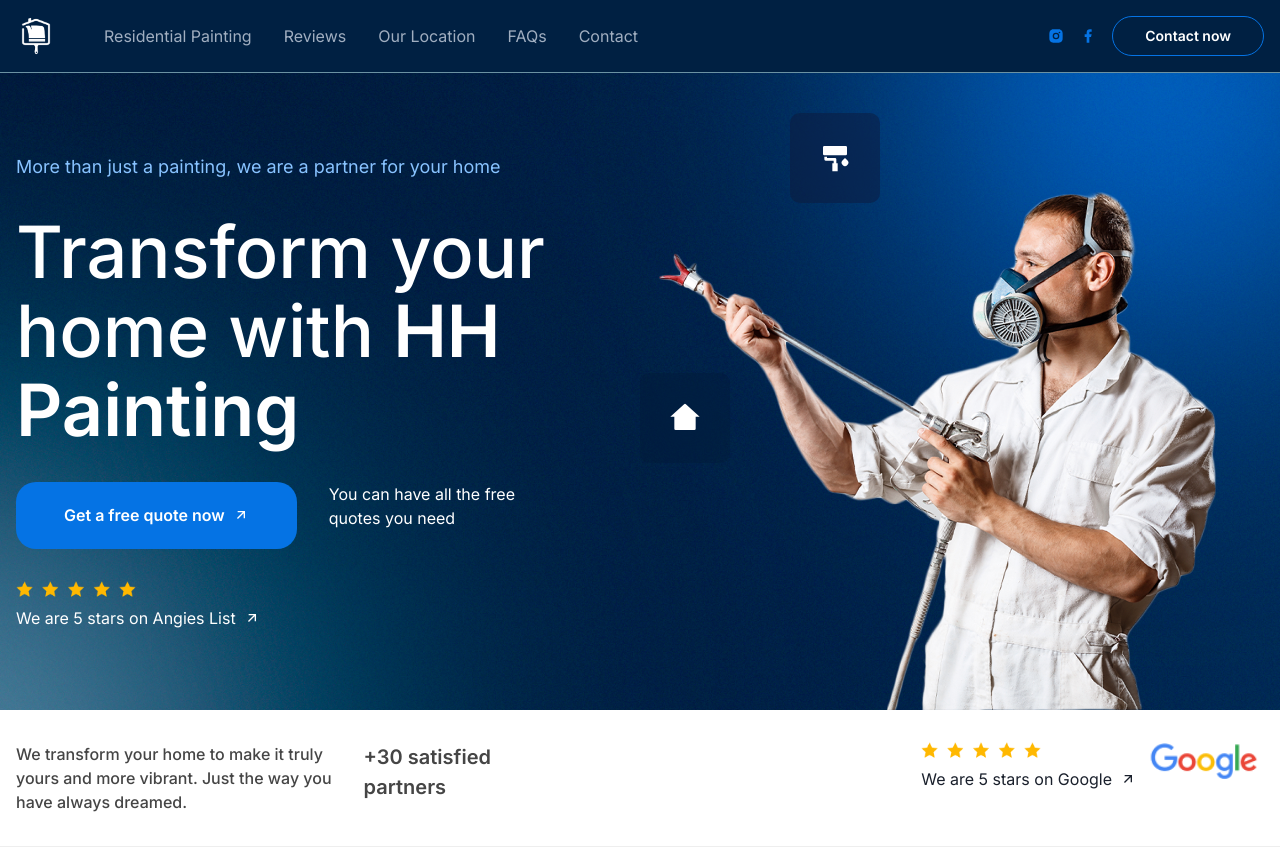
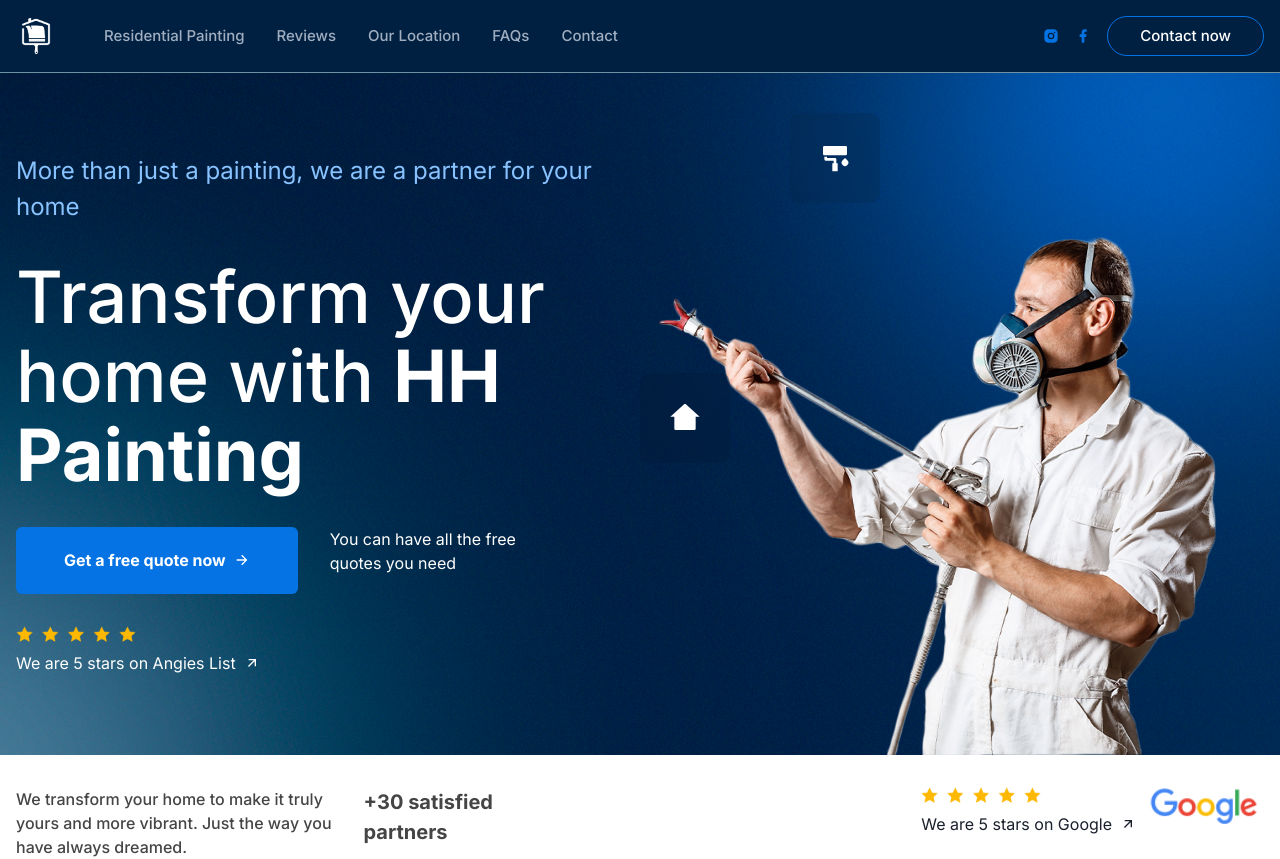
Before and after one commit to murilodacios/hhpainting, a Next.js app: page / in a window 1280 px wide. Shown: the top 859 px of the page. Built offline with nearby package versions, Linux system fonts and the light colour scheme.

Commit message:
Add new adjusts

```diff
--- a/src/components/Header.tsx
+++ b/src/components/Header.tsx
@@ -11,9 +11,16 @@ export function Header() {
             <Stack bg="#002042" borderBottom="1px solid #6C92A3" fontFamily="Inter">
                 <HStack maxW={1400} w="100%" margin="0 auto" justify="space-between" align="center" px="4">
                     <HStack py="4" spacing={12}>
-                        <Image src="/logo.png" w="40px" color="white"/>
+                        <Image src="/logo.png" w="40px" color="white" />
 
-                        <HStack spacing="8" color="gray.400" display={{ base: "none", md: "flex" }}>
+                        <HStack
+                            spacing="8"
+                            color="gray.400"
+                            display={{ base: "none", md: "flex" }}
+                            fontStyle="normal"
+                            fontWeight="500"
+                            fontSize="15px"
+                        >
                             <Link href="/#services">
                                 <Text cursor="pointer" _hover={{ color: "#0573E4" }}>Residential Painting</Text>
                             </Link>
@@ -45,8 +52,14 @@ export function Header() {
                         </Link>
 
                         <Link href="tel:+13523542939">
-                            <Button border="1px solid #0573E4" borderRadius="20" color="#fff" px="8" bg="transparent" _hover={{bg: "#002042"}}>
-                                <Text fontSize="sm"> Contact now</Text>
+                            <Button border="1px solid #0573E4" borderRadius="20" color="#fff" px="8" bg="transparent" _hover={{ bg: "#002042" }}>
+                                <Text
+                                    fontStyle="normal"
+                                    fontWeight="500"
+                                    fontSize="15px"
+                                >
+                                    Contact now
+                                </Text>
                             </Button>
                         </Link>
 
--- a/src/components/Hero.tsx
+++ b/src/components/Hero.tsx
@@ -1,6 +1,6 @@
 import { Button, HStack, Stack, Text, Box, Icon, Image, Grid, Input, SimpleGrid } from "@chakra-ui/react";
 import Link from "next/link";
-import { RiArrowRightUpLine, RiFacebookFill, RiHome2Fill, RiInstagramFill, RiPaintBrushFill, RiPhoneFill, RiUser2Line, RiUserLine } from "react-icons/ri";
+import { RiArrowRightLine, RiArrowRightUpLine, RiFacebookFill, RiHome2Fill, RiInstagramFill, RiPaintBrushFill, RiPhoneFill, RiUser2Line, RiUserLine } from "react-icons/ri";
 import { useAuthenticate } from "../hooks/AuthContext";
 
 
@@ -13,22 +13,22 @@ export function Hero() {
         <>
             <Stack bgImage="/back-hero.png" bgPos="center" bgSize="cover">
 
-                <Grid maxW={1400} w="100%" margin="0 auto" fontFamily="Inter" px="4" templateColumns={{ base: "1fr", md: "1fr 1fr" }} color="white">
+                <Grid maxW={1400} w="100%" margin="0 auto" fontFamily="Inter" fontStyle="normal" px="4" templateColumns={{ base: "1fr", md: "1fr 1fr" }} color="white">
 
-                    <Stack py="20" align="center" justify="center">
+                    <Stack py={{base: "12", md: "20"}} align="center" justify="center">
                         <Stack spacing="8" >
                             <Stack>
-                                <Text fontSize="lg" color="#88C3FF">More than just a painting, we are a partner for your home</Text>
+                                <Text fontSize={{base: "xl", md: "2xl"}} color="#88C3FF">More than just a painting, we are a partner for your home</Text>
                             </Stack>
-                            <Text fontSize={{ base: "4xl", md: "7xl" }} fontWeight={500} lineHeight="1.1">Transform your home with <strong>HH Painting</strong></Text>
+                            <Text fontSize={{ base: "5xl", md: "7xl" }} fontWeight={500} lineHeight="1.1">Transform your home with <strong>HH Painting</strong></Text>
 
                             <Stack spacing="8" direction={{base: "column", md: "row"}}>
                                 <Box>
                                     <Link href="tel:+13523542939">
-                                        <Button variant="solid" bg="#0573E4" color="white" size={{ base: "md", md: "2lg" }} borderRadius="20">
+                                        <Button variant="solid" bg="#0573E4" color="white" size={{ base: "md", md: "2lg" }} borderRadius="6">
                                             <HStack px="12" py="6">
                                                 <Text fontSize="md">Get a free quote now</Text>
-                                                <Icon as={RiArrowRightUpLine} />
+                                                <Icon as={RiArrowRightLine} />
                                             </HStack>
                                         </Button>
                                     </Link>
@@ -54,7 +54,7 @@ export function Hero() {
                     </Stack>
 
                     <Stack position="relative" justify="flex-end">
-                        <Stack borderRadius="10" left={{ base: "20", md: "150" }} top={{base: "5",md: "10"}} bg="rgba(16, 20, 50, 0.40);" backdropFilter="blur(23.5px);" position="absolute" w={{base: "70px" , md: "90px"}} h={{base: "70px" , md: "90px"}} align="center" justify="center">
+                        <Stack borderRadius="10" left={{ base: "20", md: "150" }} top={{base: "5",md: "10"}} bg="rgba(16, 20, 20, 0.10);" backdropFilter="blur(23.5px);" position="absolute" w={{base: "70px" , md: "90px"}} h={{base: "70px" , md: "90px"}} align="center" justify="center">
                             <Icon as={RiPaintBrushFill} fontSize="32" color="white" />
                         </Stack>
 
--- a/src/components/Reviews.tsx
+++ b/src/components/Reviews.tsx
@@ -74,7 +74,7 @@ export function Reviews() {
                         <Stack bg="white" p="8" spacing="6" border="1px solid #CCE5FF" transition="0.6s all" borderRadius="20">
                             <HStack justify="space-between" align="flex-start">
                                 <Stack>
-                                    <Text color="#0573E4" fontWeight={600}>Anon.</Text>
+                                    <Text color="#0573E4" fontWeight={600}>Nikki</Text>
                                     <Image src="/angis.svg" w="40px" />
                                 </Stack>
 
--- a/src/pages/_document.tsx
+++ b/src/pages/_document.tsx
@@ -22,9 +22,9 @@ export default class MyDocument extends Document {
 
                     <link rel="preconnect" href="https://fonts.googleapis.com" />
 
-                    <link href="https://fonts.googleapis.com/css2?family=Roboto:wght@400;500;700&display=swap" rel="stylesheet" />
-                    <link href="https://fonts.googleapis.com/css2?family=Inter:wght@300;400;500;600&display=swap" rel="stylesheet" />
-                    <link href="https://fonts.googleapis.com/css2?family=Montserrat:wght@300;400;500;700&display=swap" rel="stylesheet" />
+
+                    <link href="https://fonts.googleapis.com/css2?family=Inter:wght@300;400;500;700&family=Space+Grotesk:wght@600;700&display=swap" rel="stylesheet" />
+
                     <link href="https://fonts.googleapis.com/css2?family=Archivo:wght@300;400;500;600;700&display=swap" rel="stylesheet" />
 
                 </Head>
```
